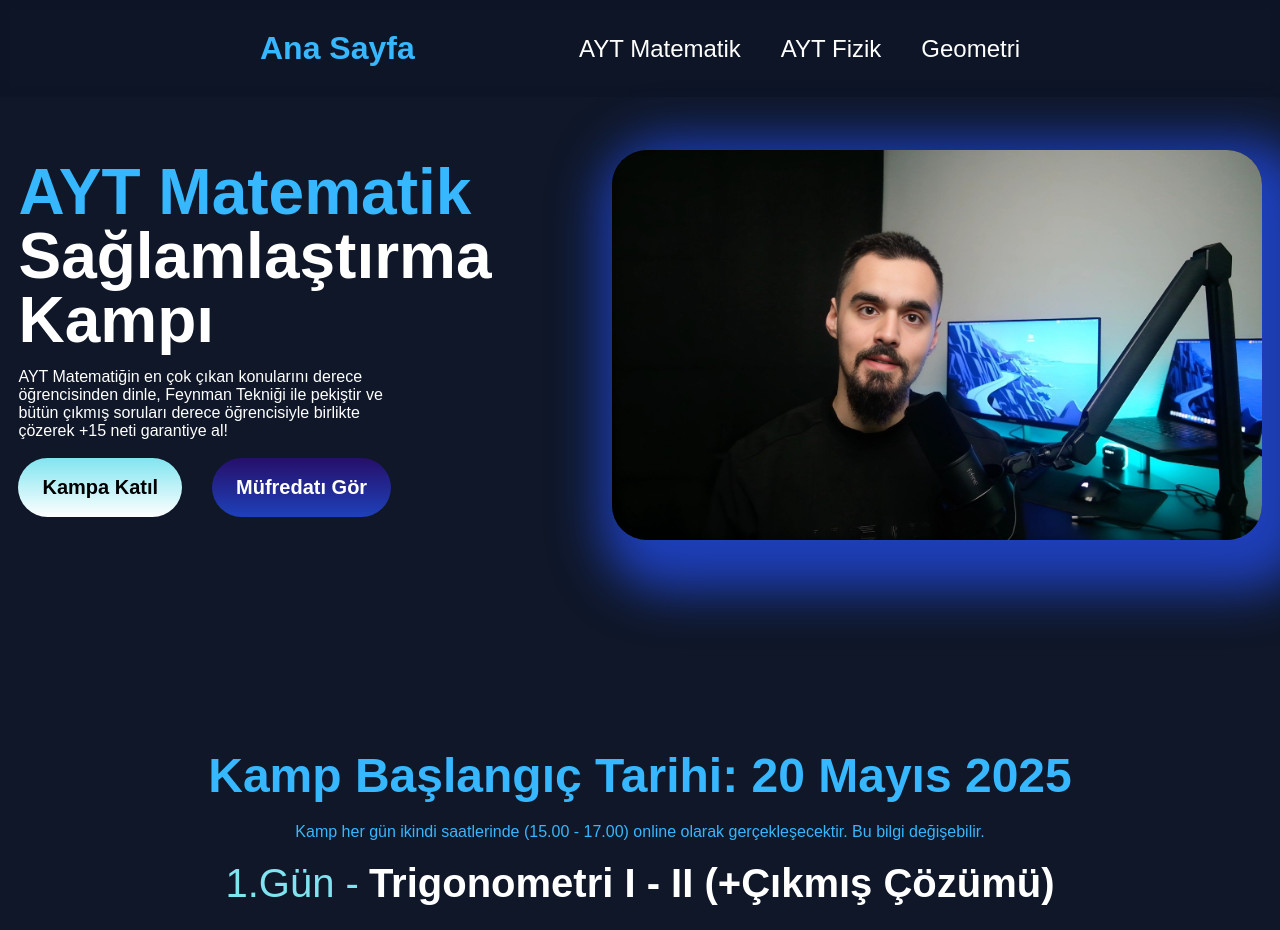
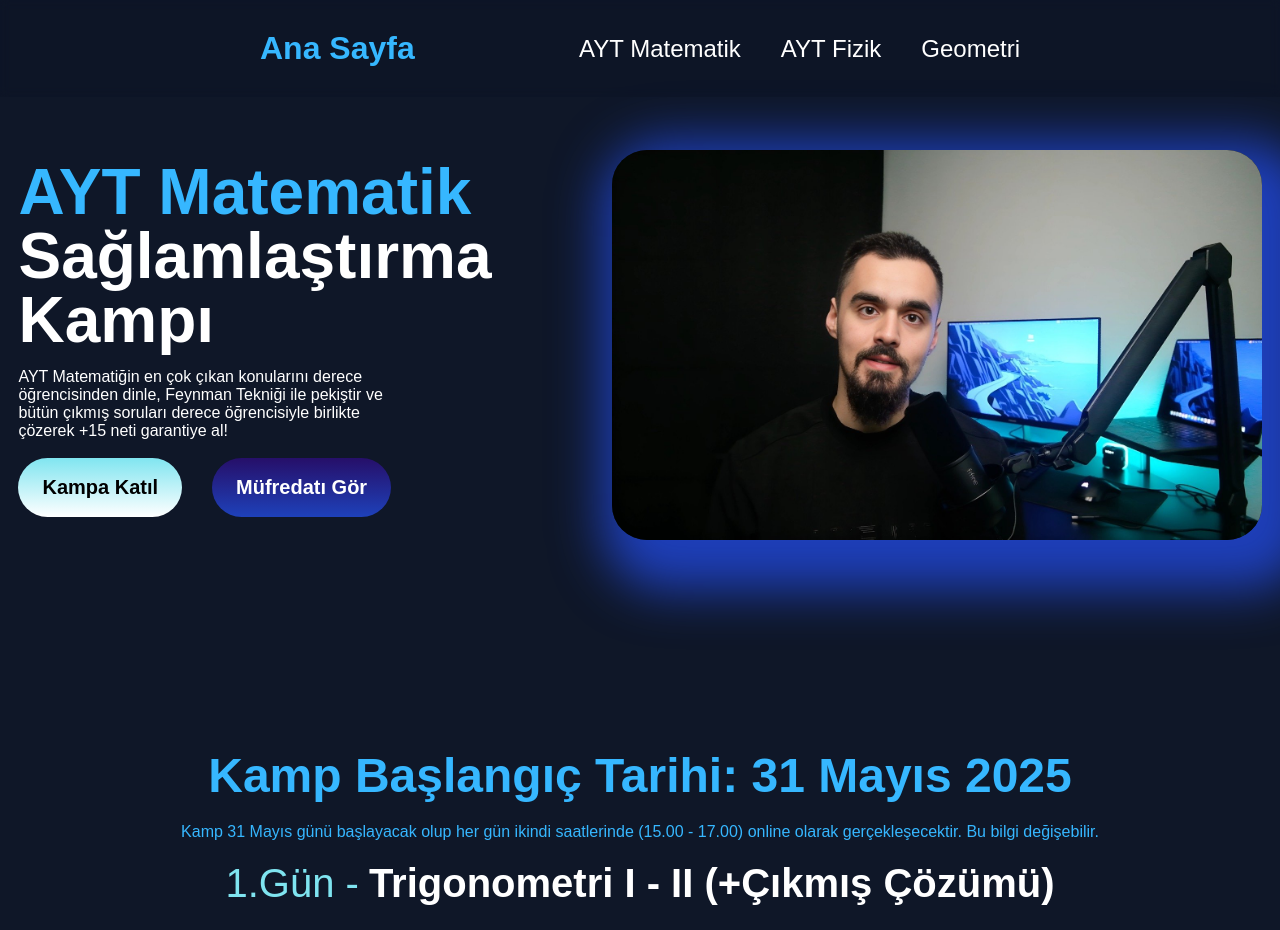
Before and after one commit to mustafaocakxyz/feynmankamp, a React (Vite) app: page /aytmatematik in a window 1280 px wide. Shown: the top 930 px of the page. Built offline with nearby package versions, Linux system fonts and the light colour scheme; a web font is replaced by a local one.

Commit message:
Update AYT Fizik, AYT Matematik, and Geometri pages

```diff
--- a/src/pages/AYTFizik.jsx
+++ b/src/pages/AYTFizik.jsx
@@ -301,7 +301,7 @@ const AYTFizik = () => {
       </Container>
       <Detail1 id="detail">
         <Title $second={true} style={{ color: "#2d8a2d" }}>
-          Kamp Başlangıç Tarihi: 24 Mayıs 2025
+          Kamp Başlangıç Tarihi: 24 Mayıs 2025 (Başladı, Sürüyor)
         </Title>
         <span
           style={{
--- a/src/pages/AYTMatematik.jsx
+++ b/src/pages/AYTMatematik.jsx
@@ -294,7 +294,7 @@ const AYTMatematik = () => {
       </Container>
       <Detail1 id="detail">
         <Title $second={true} style={{ color: "#36B7FF" }}>
-          Kamp Başlangıç Tarihi: 20 Mayıs 2025
+          Kamp Başlangıç Tarihi: 31 Mayıs 2025
         </Title>
         <span
           style={{
@@ -304,7 +304,7 @@ const AYTMatematik = () => {
             display: "block",
           }}
         >
-          Kamp her gün ikindi saatlerinde (15.00 - 17.00) online olarak gerçekleşecektir. Bu bilgi değişebilir.
+          Kamp 31 Mayıs günü başlayacak olup her gün ikindi saatlerinde (15.00 - 17.00) online olarak gerçekleşecektir. Bu bilgi değişebilir.
         </span>
         {data.map(({ order, text }, id) => {
           return (
--- a/src/pages/Geometri.jsx
+++ b/src/pages/Geometri.jsx
@@ -296,7 +296,7 @@ const Geometri = () => {
       </Container>
       <Detail1 id="detail">
         <Title $second={true} style={{ color: "#8a3ca6" }}>
-          Kamp Başlangıç Tarihi: 20 Mayıs 2025
+          Kamp Başlangıç Tarihi: 31 Mayıs 2025
         </Title>
         <span
           style={{
@@ -306,7 +306,7 @@ const Geometri = () => {
             display: "block",
           }}
         >
-          Kamp her gün akşam (17.00 - 19.00) saatlerinde online olarak gerçekleşecektir. Bu bilgi değişebilir.
+          Kamp 31 Mayıs günü başlayacak olup her gün akşam (17.00 - 19.00) saatlerinde online olarak gerçekleşecektir. Bu bilgi değişebilir.
         </span>
         {data.map(({ order, text }, id) => {
           return (
```
